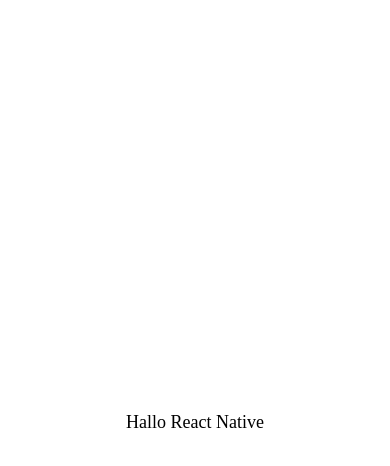
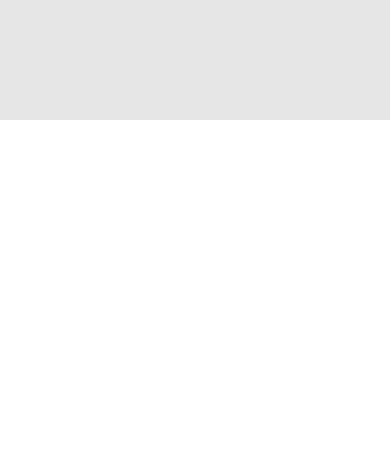
Before and after one commit to jschaik/react-native-p5-6, a React Native app: screen / in a window 390 px wide. Shown: the top 466 px of the page. Built offline with nearby package versions, Linux system fonts and the light colour scheme.

Commit message:
finished welcome screen

```diff
--- a/App.js
+++ b/App.js
@@ -5,17 +5,17 @@
 
 import { MaterialCommunityIcons } from "@expo/vector-icons";
 import AppText from "./app/components/AppText";
+import AppButton from "./app/components/AppButton";
 
 export default function App() {
   return (
     <View
       style={{
-        flex: 1,
-        justifyContent: "center",
-        alignItems: "center",
+        backgroundColor: "#e5e6e7",
+        padding: 20,
+        paddingTop: 100
       }}
     >
-    <AppText>Hallo React Native</AppText>
      </View>
   );
 }
--- /dev/null
+++ b/app/components/AppButton.js
@@ -0,0 +1,30 @@
+import { StyleSheet, Text, TouchableOpacity } from 'react-native';
+import React from 'react';
+
+import colors from "../config/colors";
+
+export default function AppButton({title, onPress, color ="primary"}) {
+  return (
+    <TouchableOpacity style={[ styles.button, {backgroundColor: colors[color]} ]} onPress={onPress}>
+      <Text style={styles.text}>{title}</Text>
+    </TouchableOpacity>
+  )
+}
+
+const styles = StyleSheet.create({
+    button: {
+        width: "100%",
+        borderRadius: 25,
+        justifyContent: "center",
+        alignItems: 'center',
+        padding: 15,
+        marginVertical: 10,
+    },
+
+    text: {
+        color: colors.white,
+        fontSize: 18,
+        textTransform: 'uppercase',
+        fontWeight: "bold"
+    }
+});
--- a/app/config/colors.js
+++ b/app/config/colors.js
@@ -1,5 +1,5 @@
 export default {
-  primary: "#eb4d4b",
+  primary: "#e63946",
   secondary: "#0984e3",
   black: "#000",
   white: "#fff",
--- a/app/screens/WelcomeScreen.js
+++ b/app/screens/WelcomeScreen.js
@@ -1,19 +1,24 @@
 import React from "react";
 import { Image, ImageBackground, StyleSheet, View, Text } from "react-native";
+
+import AppButton from "../components/AppButton";
 
 function WelcomeScreen(props) {
   return (
     <ImageBackground
+      blurRadius={5}
       style={styles.background}
       source={require("../assets/background.jpeg")}
     >
       <View style={styles.logoContainer}>
         <Image style={styles.logo} source={require("../assets/logo-red.png")} />
-        <Text>Sell What You Don't Need</Text>
+        <Text style={styles.tagline}>Sell What You Don't Need</Text>
       </View>
 
-      <View style={styles.loginButton}></View>
-      <View style={styles.registerButton}></View>
+      <View style={styles.buttonContainer}>
+        <AppButton title="login" />
+        <AppButton title="register" color="secondary"/>
+      </View>
     </ImageBackground>
   );
 }
@@ -24,26 +29,23 @@
     justifyContent: "flex-end",
     alignItems: "center",
   },
-  loginButton: {
+  buttonContainer: {
     width: "100%",
-    height: 70,
-    backgroundColor: "#fc5c65",
+    padding: 20,
   },
-  registerButton: {
-    width: "100%",
-    height: 70,
-    backgroundColor: "#0984e3",
-  },
-
   logo: {
     width: 100,
     height: 100,
   },
-
   logoContainer: {
     position: "absolute",
     top: 70,
-    alignItems: "center"
+    alignItems: "center",
+  },
+  tagline: {
+    fontSize: 25,
+    fontWeight: "600",
+    marginVertical: 20
   }
 });
 
```
Also changed, not shown: app/components/Card.js (added, +11 -0 lines), app/assets/jackets.jpeg (added).
